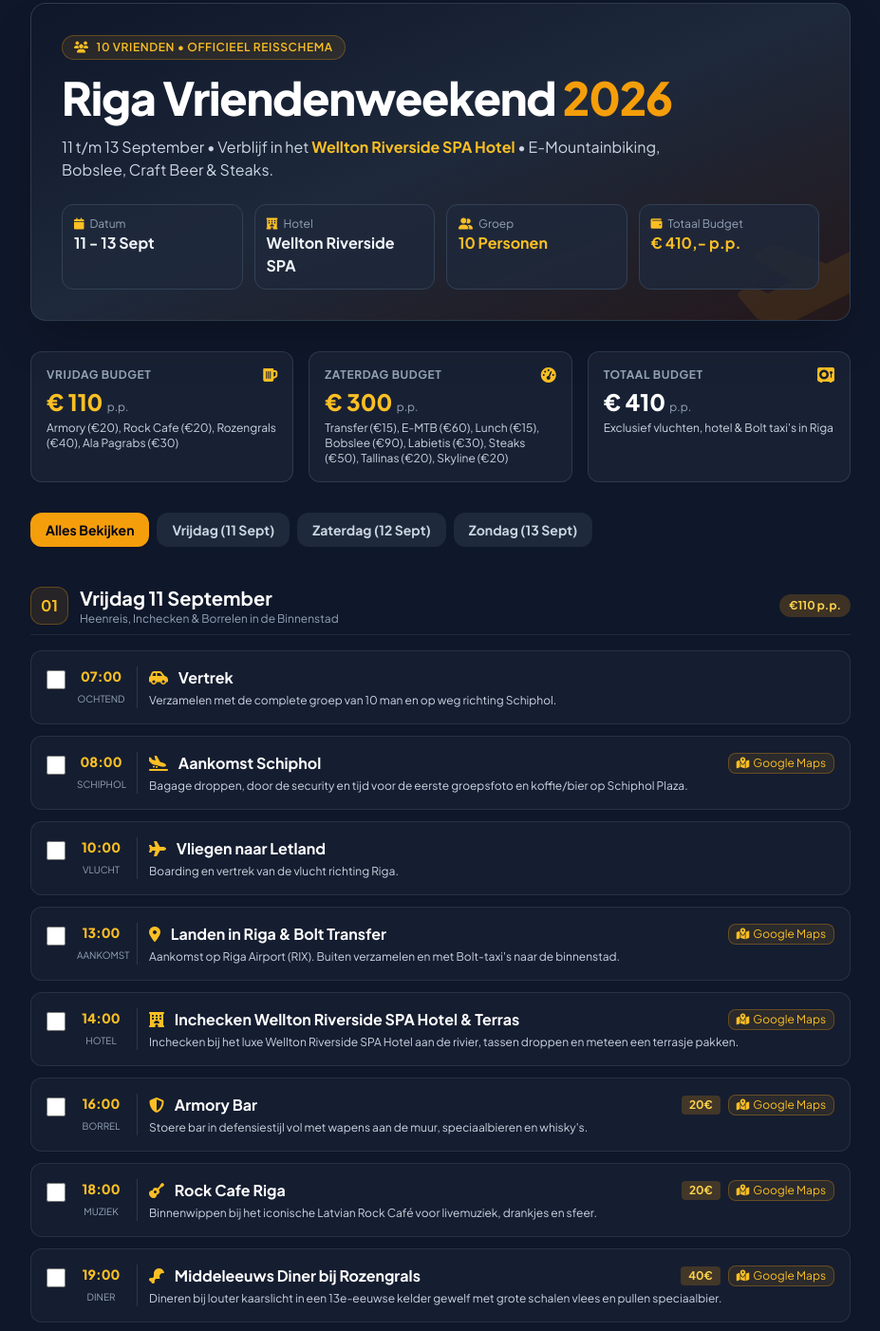
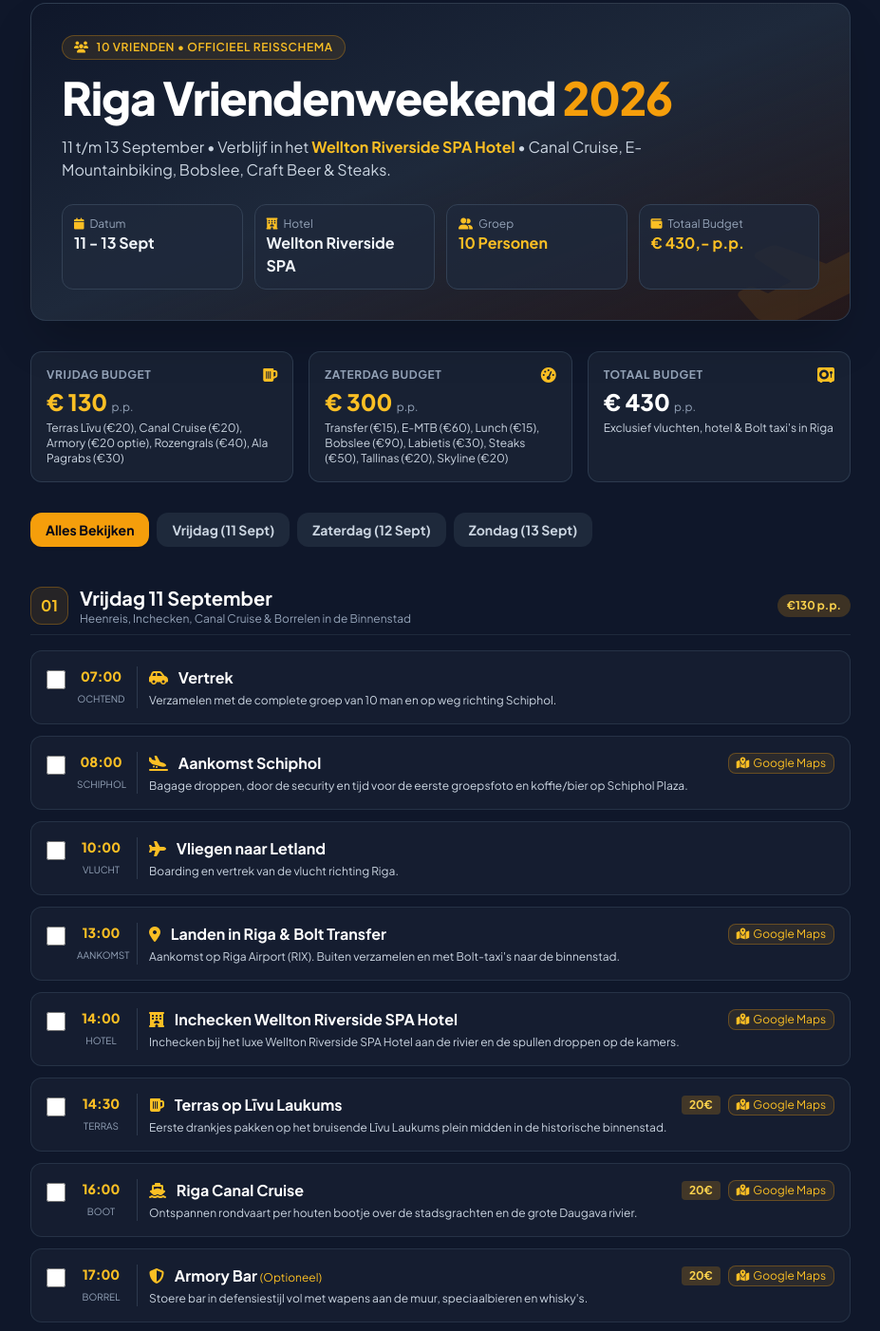
Before and after one commit to BrasMirell/Riga2026, a plain HTML site: page index.html in a window 1280 px wide. Shown: the part 86-1488 px from the top of the page at 95% size, without its empty margins (176-1103 px from the left). Drawn offline with nearby package versions, Linux system fonts and the light colour scheme.

Commit message:
Modify budget and event details in index.html
Updated budget details and event descriptions for the Riga Vriendenweekend 2026.

```diff
--- a/index.html
+++ b/index.html
@@ -122,7 +122,7 @@
         </h1>
 
         <p class="text-slate-300 text-sm sm:text-base max-w-2xl text-muted-toggle">
-          11 t/m 13 September • Verblijf in het <strong class="text-amber-400">Wellton Riverside SPA Hotel</strong> • E-Mountainbiking, Bobslee, Craft Beer & Steaks.
+          11 t/m 13 September • Verblijf in het <strong class="text-amber-400">Wellton Riverside SPA Hotel</strong> • Canal Cruise, E-Mountainbiking, Bobslee, Craft Beer & Steaks.
         </p>
 
         <!-- QUICK BADGES -->
@@ -141,7 +141,7 @@
           </div>
           <div class="bg-slate-800/80 border border-slate-700 p-3 rounded-xl dark-card">
             <span class="block text-xs text-slate-400 text-muted-toggle"><i class="fa-solid fa-wallet text-amber-400 mr-1"></i> Totaal Budget</span>
-            <span class="font-bold text-sm sm:text-base text-amber-400">€ 410,- p.p.</span>
+            <span class="font-bold text-sm sm:text-base text-amber-400">€ 430,- p.p.</span>
           </div>
         </div>
       </div>
@@ -154,8 +154,8 @@
           <span class="text-xs font-bold uppercase tracking-wider text-slate-400 text-muted-toggle">Vrijdag Budget</span>
           <i class="fa-solid fa-beer-mug-empty text-amber-400"></i>
         </div>
-        <div class="text-2xl font-extrabold text-amber-400">€ 110 <span class="text-xs font-normal text-slate-400">p.p.</span></div>
-        <p class="text-xs text-slate-300 text-muted-toggle">Armory (€20), Rock Cafe (€20), Rozengrals (€40), Ala Pagrabs (€30)</p>
+        <div class="text-2xl font-extrabold text-amber-400">€ 130 <span class="text-xs font-normal text-slate-400">p.p.</span></div>
+        <p class="text-xs text-slate-300 text-muted-toggle">Terras Līvu (€20), Canal Cruise (€20), Armory (€20 optie), Rozengrals (€40), Ala Pagrabs (€30)</p>
       </div>
 
       <div class="bg-slate-800/60 border border-slate-700/80 rounded-xl p-4 space-y-1 dark-card">
@@ -172,7 +172,7 @@
           <span class="text-xs font-bold uppercase tracking-wider text-slate-400 text-muted-toggle">Totaal Budget</span>
           <i class="fa-solid fa-vault text-amber-400"></i>
         </div>
-        <div class="text-2xl font-extrabold text-white text-dark-toggle">€ 410 <span class="text-xs font-normal text-slate-400">p.p.</span></div>
+        <div class="text-2xl font-extrabold text-white text-dark-toggle">€ 430 <span class="text-xs font-normal text-slate-400">p.p.</span></div>
         <p class="text-xs text-slate-300 text-muted-toggle">Exclusief vluchten, hotel & Bolt taxi's in Riga</p>
       </div>
     </div>
@@ -202,10 +202,10 @@
           </div>
           <div>
             <h2 class="text-xl font-bold text-white text-dark-toggle">Vrijdag 11 September</h2>
-            <p class="text-xs text-slate-400 text-muted-toggle">Heenreis, Inchecken & Borrelen in de Binnenstad</p>
+            <p class="text-xs text-slate-400 text-muted-toggle">Heenreis, Inchecken, Canal Cruise & Borrelen in de Binnenstad</p>
           </div>
         </div>
-        <span class="px-2.5 py-1 rounded-full bg-amber-500/20 text-amber-300 font-bold text-xs">€110 p.p.</span>
+        <span class="px-2.5 py-1 rounded-full bg-amber-500/20 text-amber-300 font-bold text-xs">€130 p.p.</span>
       </div>
 
       <div class="space-y-3">
@@ -267,6 +267,7 @@
           </div>
         </div>
 
+        <!-- 14:00 INCHECKEN -->
         <div class="event-card flex gap-3 bg-slate-800/40 border border-slate-700/60 rounded-xl p-4 dark-card">
           <input type="checkbox" onclick="toggleCheck(this)" class="no-printable mt-1 w-5 h-5 accent-amber-500 rounded cursor-pointer">
           <div class="w-16 flex-shrink-0 text-center border-r border-slate-700/80 pr-3 my-auto">
@@ -275,24 +276,67 @@
           </div>
           <div class="space-y-1 my-auto flex-1">
             <div class="flex items-center justify-between">
-              <h3 class="font-bold text-white text-sm sm:text-base text-dark-toggle"><i class="fa-solid fa-hotel text-amber-400 mr-2"></i> Inchecken Wellton Riverside SPA Hotel & Terras</h3>
+              <h3 class="font-bold text-white text-sm sm:text-base text-dark-toggle"><i class="fa-solid fa-hotel text-amber-400 mr-2"></i> Inchecken Wellton Riverside SPA Hotel</h3>
               <a href="https://maps.google.com/?q=Wellton+Riverside+SPA+Hotel+Riga" target="_blank" class="text-xs text-amber-400 hover:text-amber-300 bg-amber-500/10 border border-amber-500/30 px-2 py-0.5 rounded-lg flex items-center gap-1">
                 <i class="fa-solid fa-map-location-dot"></i> Google Maps
               </a>
             </div>
-            <p class="text-xs text-slate-300 text-muted-toggle">Inchecken bij het luxe Wellton Riverside SPA Hotel aan de rivier, tassen droppen en meteen een terrasje pakken.</p>
+            <p class="text-xs text-slate-300 text-muted-toggle">Inchecken bij het luxe Wellton Riverside SPA Hotel aan de rivier en de spullen droppen op de kamers.</p>
           </div>
         </div>
 
+        <!-- 14:30 TERRAS LIVU LAUKUMS -->
+        <div class="event-card flex gap-3 bg-slate-800/40 border border-slate-700/60 rounded-xl p-4 dark-card">
+          <input type="checkbox" onclick="toggleCheck(this)" class="no-printable mt-1 w-5 h-5 accent-amber-500 rounded cursor-pointer">
+          <div class="w-16 flex-shrink-0 text-center border-r border-slate-700/80 pr-3 my-auto">
+            <span class="block text-sm font-extrabold text-amber-400">14:30</span>
+            <span class="text-[10px] text-slate-400 uppercase text-muted-toggle">Terras</span>
+          </div>
+          <div class="space-y-1 my-auto flex-1">
+            <div class="flex items-center justify-between flex-wrap gap-2">
+              <h3 class="font-bold text-white text-sm sm:text-base text-dark-toggle"><i class="fa-solid fa-beer-mug-empty text-amber-400 mr-2"></i> Terras op Līvu Laukums</h3>
+              <div class="flex items-center gap-2">
+                <span class="px-2 py-0.5 rounded text-xs font-bold bg-amber-500/20 text-amber-300">20€</span>
+                <a href="https://maps.google.com/?q=Livu+Laukums+Riga" target="_blank" class="text-xs text-amber-400 hover:text-amber-300 bg-amber-500/10 border border-amber-500/30 px-2 py-0.5 rounded-lg flex items-center gap-1">
+                  <i class="fa-solid fa-map-location-dot"></i> Google Maps
+                </a>
+              </div>
+            </div>
+            <p class="text-xs text-slate-300 text-muted-toggle">Eerste drankjes pakken op het bruisende Līvu Laukums plein midden in de historische binnenstad.</p>
+          </div>
+        </div>
+
+        <!-- 16:00 CANAL CRUISE -->
         <div class="event-card flex gap-3 bg-slate-800/40 border border-slate-700/60 rounded-xl p-4 dark-card">
           <input type="checkbox" onclick="toggleCheck(this)" class="no-printable mt-1 w-5 h-5 accent-amber-500 rounded cursor-pointer">
           <div class="w-16 flex-shrink-0 text-center border-r border-slate-700/80 pr-3 my-auto">
             <span class="block text-sm font-extrabold text-amber-400">16:00</span>
+            <span class="text-[10px] text-slate-400 uppercase text-muted-toggle">Boot</span>
+          </div>
+          <div class="space-y-1 my-auto flex-1">
+            <div class="flex items-center justify-between flex-wrap gap-2">
+              <h3 class="font-bold text-white text-sm sm:text-base text-dark-toggle"><i class="fa-solid fa-ship text-amber-400 mr-2"></i> Riga Canal Cruise</h3>
+              <div class="flex items-center gap-2">
+                <span class="px-2 py-0.5 rounded text-xs font-bold bg-amber-500/20 text-amber-300">20€</span>
+                <a href="https://maps.google.com/?q=Riga+canal+boat+tours" target="_blank" class="text-xs text-amber-400 hover:text-amber-300 bg-amber-500/10 border border-amber-500/30 px-2 py-0.5 rounded-lg flex items-center gap-1">
+                  <i class="fa-solid fa-map-location-dot"></i> Google Maps
+                </a>
+              </div>
+            </div>
+            <p class="text-xs text-slate-300 text-muted-toggle">Ontspannen rondvaart per houten bootje over de stadsgrachten en de grote Daugava rivier.</p>
+          </div>
+        </div>
+
+        <!-- 17:00 ARMORY BAR (OPTIONEEL) -->
+        <div class="event-card flex gap-3 bg-slate-800/40 border border-slate-700/60 rounded-xl p-4 dark-card">
+          <input type="checkbox" onclick="toggleCheck(this)" class="no-printable mt-1 w-5 h-5 accent-amber-500 rounded cursor-pointer">
+          <div class="w-16 flex-shrink-0 text-center border-r border-slate-700/80 pr-3 my-auto">
+            <span class="block text-sm font-extrabold text-amber-400">17:00</span>
             <span class="text-[10px] text-slate-400 uppercase text-muted-toggle">Borrel</span>
           </div>
           <div class="space-y-1 my-auto flex-1">
             <div class="flex items-center justify-between flex-wrap gap-2">
-              <h3 class="font-bold text-white text-sm sm:text-base text-dark-toggle"><i class="fa-solid fa-shield-halved text-amber-400 mr-2"></i> Armory Bar</h3>
+              <h3 class="font-bold text-white text-sm sm:text-base text-dark-toggle"><i class="fa-solid fa-shield-halved text-amber-400 mr-2"></i> Armory Bar <span class="text-xs font-normal text-amber-400">(Optioneel)</span></h3>
               <div class="flex items-center gap-2">
                 <span class="px-2 py-0.5 rounded text-xs font-bold bg-amber-500/20 text-amber-300">20€</span>
                 <a href="https://maps.google.com/?q=Armory+Bar+Riga" target="_blank" class="text-xs text-amber-400 hover:text-amber-300 bg-amber-500/10 border border-amber-500/30 px-2 py-0.5 rounded-lg flex items-center gap-1">
@@ -304,26 +348,7 @@
           </div>
         </div>
 
-        <div class="event-card flex gap-3 bg-slate-800/40 border border-slate-700/60 rounded-xl p-4 dark-card">
-          <input type="checkbox" onclick="toggleCheck(this)" class="no-printable mt-1 w-5 h-5 accent-amber-500 rounded cursor-pointer">
-          <div class="w-16 flex-shrink-0 text-center border-r border-slate-700/80 pr-3 my-auto">
-            <span class="block text-sm font-extrabold text-amber-400">18:00</span>
-            <span class="text-[10px] text-slate-400 uppercase text-muted-toggle">Muziek</span>
-          </div>
-          <div class="space-y-1 my-auto flex-1">
-            <div class="flex items-center justify-between flex-wrap gap-2">
-              <h3 class="font-bold text-white text-sm sm:text-base text-dark-toggle"><i class="fa-solid fa-guitar text-amber-400 mr-2"></i> Rock Cafe Riga</h3>
-              <div class="flex items-center gap-2">
-                <span class="px-2 py-0.5 rounded text-xs font-bold bg-amber-500/20 text-amber-300">20€</span>
-                <a href="https://maps.google.com/?q=Latvian+1st+Rock+Cafe+Riga" target="_blank" class="text-xs text-amber-400 hover:text-amber-300 bg-amber-500/10 border border-amber-500/30 px-2 py-0.5 rounded-lg flex items-center gap-1">
-                  <i class="fa-solid fa-map-location-dot"></i> Google Maps
-                </a>
-              </div>
-            </div>
-            <p class="text-xs text-slate-300 text-muted-toggle">Binnenwippen bij het iconische Latvian Rock Café voor livemuziek, drankjes en sfeer.</p>
-          </div>
-        </div>
-
+        <!-- 19:00 ROZENGRALS -->
         <div class="event-card flex gap-3 bg-slate-800/40 border border-slate-700/60 rounded-xl p-4 dark-card">
           <input type="checkbox" onclick="toggleCheck(this)" class="no-printable mt-1 w-5 h-5 accent-amber-500 rounded cursor-pointer">
           <div class="w-16 flex-shrink-0 text-center border-r border-slate-700/80 pr-3 my-auto">
@@ -344,6 +369,7 @@
           </div>
         </div>
 
+        <!-- 21:00 ALA PAGRABS -->
         <div class="event-card flex gap-3 bg-slate-800/40 border border-slate-700/60 rounded-xl p-4 dark-card">
           <input type="checkbox" onclick="toggleCheck(this)" class="no-printable mt-1 w-5 h-5 accent-amber-500 rounded cursor-pointer">
           <div class="w-16 flex-shrink-0 text-center border-r border-slate-700/80 pr-3 my-auto">
@@ -724,7 +750,7 @@
 
     // Kopieer tekst voor WhatsApp
     function copyScheduleText() {
-      const textToCopy = `✈️ RIGA VRIENDENWEEKEND 2026\n11 t/m 13 September | 10 Personen | Hotel: Wellton Riverside SPA Hotel\n\n💰 BUDGET OVERZICHT:\n- Vrijdag: €110 p.p.\n- Zaterdag: €300 p.p.\n- Totaal Gereserveerd: €410 p.p.\n\n📅 VRIJDAG 11 SEPT (€110 p.p.)\n• 07:00 Vertrek naar Schiphol\n• 08:00 Aankomst Schiphol\n• 10:00 Vliegen naar Letland\n• 13:00 Landen in Riga & Bolt Taxi\n• 14:00 Inchecken Wellton Riverside SPA Hotel & Terras\n• 16:00 Armory Bar (20€)\n• 18:00 Rock Cafe Riga (20€)\n• 19:00 Middeleeuws Diner bij Rozengrals (40€)\n• 21:00 Folkklubs Ala Pagrabs (30€)\n\n📅 ZATERDAG 12 SEPT (€300 p.p.)\n• 08:30 Groepsontbijt\n• 09:30 Transfer naar Sigulda (15€)\n• 11:00 E-Mountainbiking Sigulda (60€)\n• 13:00 Groepslunch (15€)\n• 14:00 Olympische Bobsleebaan (90€)\n• 16:00 Labietis Bierproeverij (30€)\n• 19:00 Chef's Corner Steakhouse (50€)\n• 21:00 Tallinas Kvartāls (20€)\n• 22:00 Skyline Rooftop Bar (20€)\n\n📅 ZONDAG 13 SEPT\n• 08:30 Ontbijt & Check-out\n• 09:30 Vertrek naar Airport\n• 11:50 Vliegtuig Vertrekt\n• 13:10 Landen op Schiphol\n• 14:30 Thuis op de Bank`;
+      const textToCopy = `✈️ RIGA VRIENDENWEEKEND 2026\n11 t/m 13 September | 10 Personen | Hotel: Wellton Riverside SPA Hotel\n\n💰 BUDGET OVERZICHT:\n- Vrijdag: €130 p.p.\n- Zaterdag: €300 p.p.\n- Totaal Gereserveerd: €430 p.p.\n\n📅 VRIJDAG 11 SEPT (€130 p.p.)\n• 07:00 Vertrek naar Schiphol\n• 08:00 Aankomst Schiphol\n• 10:00 Vliegen naar Letland\n• 13:00 Landen in Riga & Bolt Taxi\n• 14:00 Inchecken Wellton Riverside SPA Hotel\n• 14:30 Terras op Līvu Laukums (20€)\n• 16:00 Riga Canal Cruise (20€)\n• 17:00 Armory Bar (20€, Optioneel)\n• 19:00 Middeleeuws Diner bij Rozengrals (40€)\n• 21:00 Folkklubs Ala Pagrabs (30€)\n\n📅 ZATERDAG 12 SEPT (€300 p.p.)\n• 08:30 Groepsontbijt\n• 09:30 Transfer naar Sigulda (15€)\n• 11:00 E-Mountainbiking Sigulda (60€)\n• 13:00 Groepslunch (15€)\n• 14:00 Olympische Bobsleebaan (90€)\n• 16:00 Labietis Bierproeverij (30€)\n• 19:00 Chef's Corner Steakhouse (50€)\n• 21:00 Tallinas Kvartāls (20€)\n• 22:00 Skyline Rooftop Bar (20€)\n\n📅 ZONDAG 13 SEPT\n• 08:30 Ontbijt & Check-out\n• 09:30 Vertrek naar Airport\n• 11:50 Vliegtuig Vertrekt\n• 13:10 Landen op Schiphol\n• 14:30 Thuis op de Bank`;
 
       const tempInput = document.createElement('textarea');
       tempInput.value = textToCopy;
@@ -738,7 +764,7 @@
 
     // Directe WhatsApp-deellink
     function shareWhatsApp() {
-      const text = encodeURIComponent(`✈️ RIGA VRIENDENWEEKEND 2026\n11 t/m 13 September | 10 Personen | Hotel: Wellton Riverside SPA Hotel\n\n💰 BUDGET OVERZICHT:\n- Vrijdag: €110 p.p.\n- Zaterdag: €300 p.p.\n- Totaal Gereserveerd: €410 p.p.\n\n📅 VRIJDAG 11 SEPT (€110 p.p.)\n• 07:00 Vertrek\n• 08:00 Schiphol\n• 10:00 Vliegen\n• 13:00 Landen Riga\n• 14:00 Inchecken Wellton Riverside SPA & Terras\n• 16:00 Armory Bar (20€)\n• 18:00 Rock Cafe Riga (20€)\n• 19:00 Rozengrals Diner (40€)\n• 21:00 Ala Pagrabs (30€)\n\n📅 ZATERDAG 12 SEPT (€300 p.p.)\n• 08:30 Ontbijt\n• 09:30 Transfer Sigulda (15€)\n• 11:00 E-MTB Sigulda (60€)\n• 13:00 Lunch (15€)\n• 14:00 Bobslee (90€)\n• 16:00 Labietis Bierproeverij (30€)\n• 19:00 Chef's Corner Steakhouse (50€)\n• 21:00 Tallinas Kvartāls (20€)\n• 22:00 Skyline Rooftop Bar (20€)\n\n📅 ZONDAG 13 SEPT\n• 08:30 Ontbijt & Check-out\n• 09:30 Naar Airport\n• 11:50 Vlucht\n• 13:10 Schiphol\n• 14:30 Thuis`);
+      const text = encodeURIComponent(`✈️ RIGA VRIENDENWEEKEND 2026\n11 t/m 13 September | 10 Personen | Hotel: Wellton Riverside SPA Hotel\n\n💰 BUDGET OVERZICHT:\n- Vrijdag: €130 p.p.\n- Zaterdag: €300 p.p.\n- Totaal Gereserveerd: €430 p.p.\n\n📅 VRIJDAG 11 SEPT (€130 p.p.)\n• 07:00 Vertrek\n• 08:00 Schiphol\n• 10:00 Vliegen\n• 13:00 Landen Riga\n• 14:00 Inchecken Wellton SPA Hotel\n• 14:30 Terras Līvu Laukums (20€)\n• 16:00 Canal Cruise (20€)\n• 17:00 Armory Bar (20€, Optie)\n• 19:00 Rozengrals Diner (40€)\n• 21:00 Ala Pagrabs (30€)\n\n📅 ZATERDAG 12 SEPT (€300 p.p.)\n• 08:30 Ontbijt\n• 09:30 Transfer Sigulda (15€)\n• 11:00 E-MTB Sigulda (60€)\n• 13:00 Lunch (15€)\n• 14:00 Bobslee (90€)\n• 16:00 Labietis Bierproeverij (30€)\n• 19:00 Chef's Corner Steakhouse (50€)\n• 21:00 Tallinas Kvartāls (20€)\n• 22:00 Skyline Rooftop Bar (20€)\n\n📅 ZONDAG 13 SEPT\n• 08:30 Ontbijt & Check-out\n• 09:30 Naar Airport\n• 11:50 Vlucht\n• 13:10 Schiphol\n• 14:30 Thuis`);
       window.open('https://api.whatsapp.com/send?text=' + text, '_blank');
     }
   </script>
```
